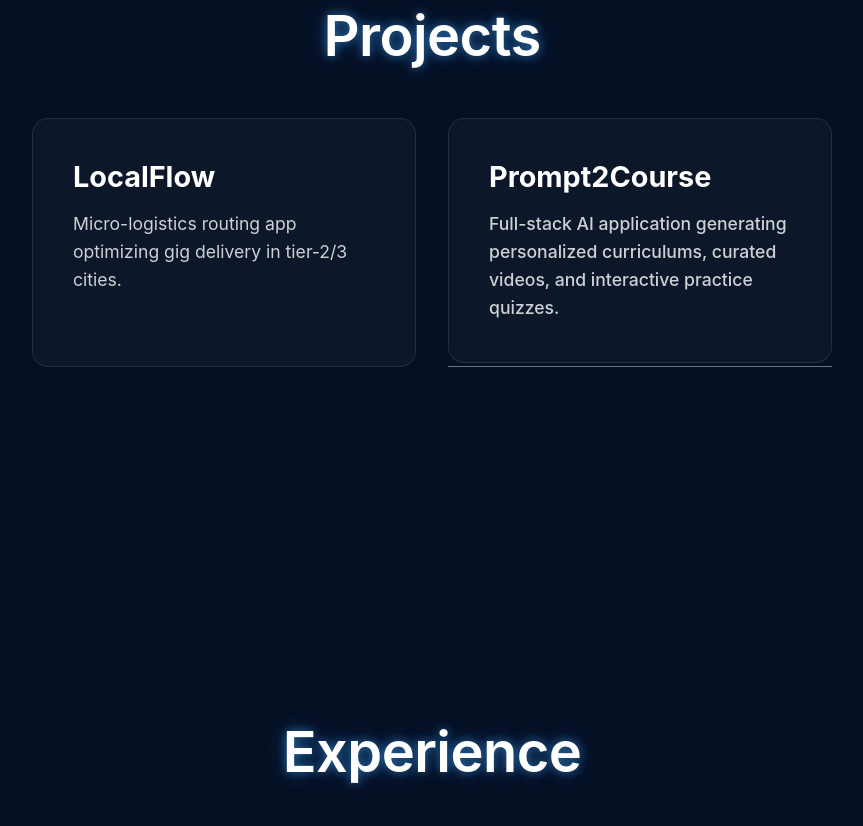
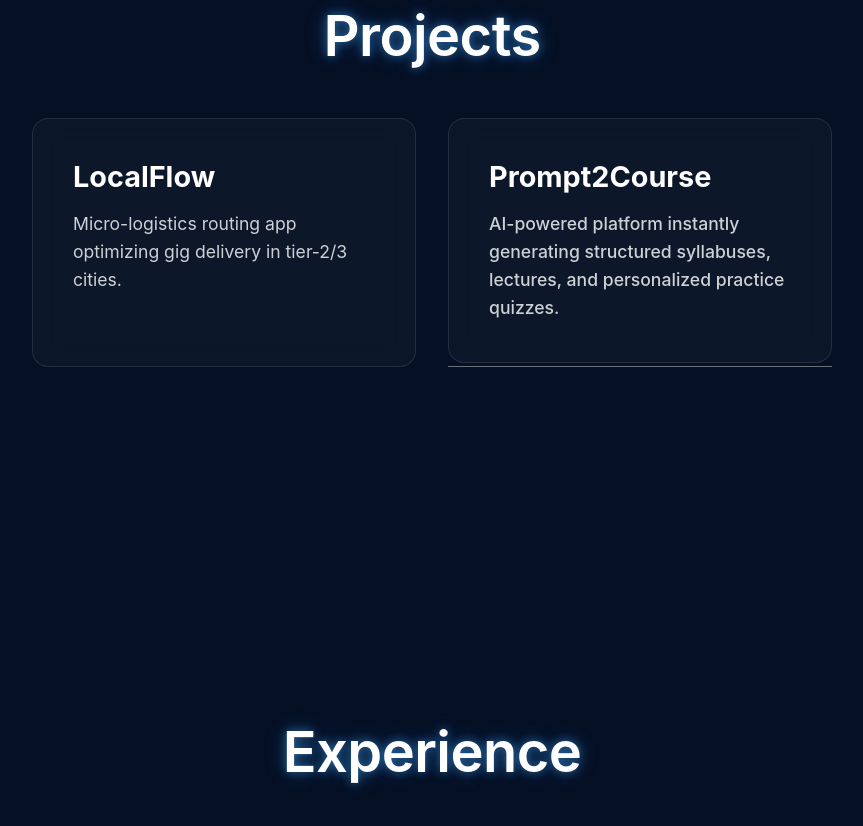
Before and after one commit to pranav-037/portfolio-v2, a plain HTML site: page index.html in a window 1280 px wide. Shown: the part 3415-4241 px from the top of the page, without its empty margins (208-1071 px from the left). Drawn offline with nearby package versions, Linux system fonts and the light colour scheme; animation ran at ten frames a second.

Commit message:
Project Added

```diff
--- a/index.html
+++ b/index.html
@@ -84,7 +84,7 @@
                     <a href="https://prompt-to-course-chi.vercel.app/" target="_blank" rel="noopener noreferrer">
                         <div class="project-card glassmorphism">
                             <h3>Prompt2Course</h3>
-                            <p>Full-stack AI application generating personalized curriculums, curated videos, and interactive practice quizzes.</p>
+                            <p>AI-powered platform instantly generating structured syllabuses, lectures, and personalized practice quizzes.</p>
                         </div>
                     </a>
                 </div>
```
